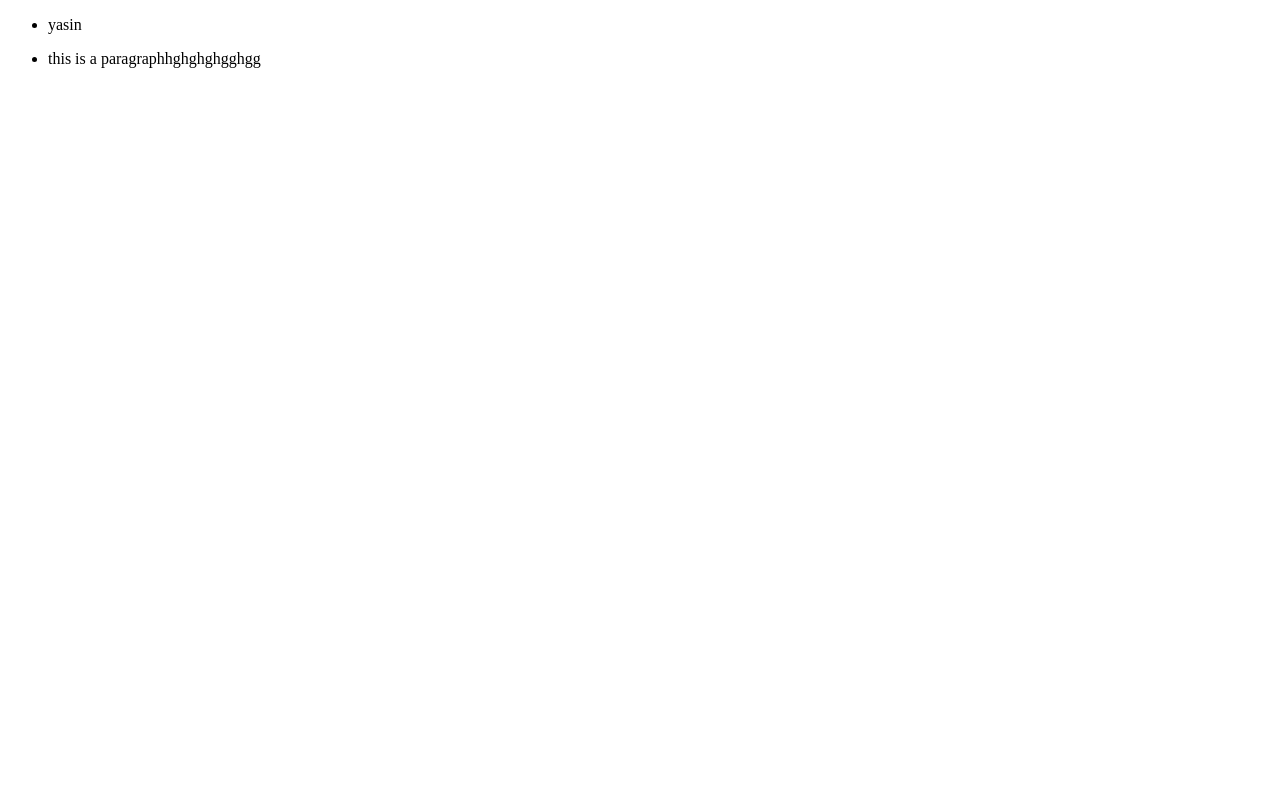
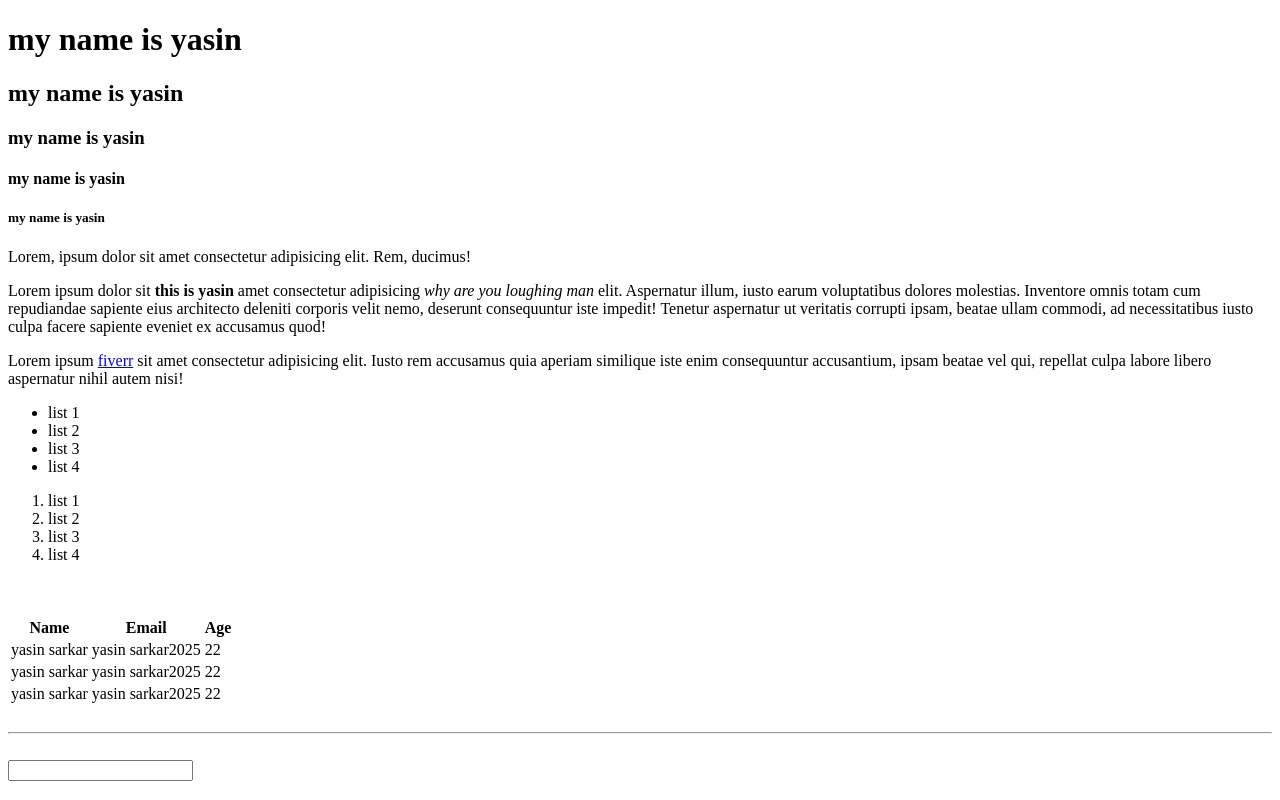
Before and after one commit to yasinsarkar/new_repo, a plain HTML site: page index.html in a window 1280 px wide. Drawn offline with Linux system fonts and the light colour scheme.

Commit message:
new version

```diff
--- a/index.html
+++ b/index.html
@@ -6,22 +6,71 @@
 
 </head>
 <body>
+    <!--heading-->
+<h1>my name is yasin</h1>
+<h2>my name is yasin</h2>
+<h3>my name is yasin</h3>
+<h4>my name is yasin</h4>
+<h5>my name is yasin</h5>
+<!--paragraph-->
+<p>Lorem, ipsum dolor sit amet consectetur adipisicing elit. Rem, ducimus!</p>
+<p>Lorem ipsum dolor sit <strong>this is yasin</strong> amet consectetur adipisicing <em>why are you loughing man</em> elit. Aspernatur illum, iusto earum voluptatibus dolores molestias. Inventore omnis totam cum repudiandae sapiente eius architecto deleniti corporis velit nemo, deserunt consequuntur iste impedit! Tenetur aspernatur ut veritatis corrupti ipsam, beatae ullam commodi, ad necessitatibus iusto culpa facere sapiente eveniet ex accusamus quod!
+</p>
+<p>Lorem ipsum <a href="https://www.fiverr.com" target="blank">fiverr</a> sit amet consectetur adipisicing elit. Iusto rem accusamus quia aperiam similique iste enim consequuntur accusantium, ipsam beatae vel qui, repellat culpa labore libero aspernatur nihil autem nisi!</p>
+
+<!--list-->
 <ul>
-    <li>yasin</li>
+    <li>list 1</li>
+    <li>list 2</li>
+    <li>list 3</li>
+    <li>list 4</li>
 </ul>
-<ul>
-<li>
-this is a paragraphhghghghgghgg
+<ol>
+    <li>list 1</li>
+    <li>list 2</li>
+    <li>list 3</li>
+    <li>list 4</li>
+</ol>
+<!--table-->
+<table>
+    <thead>
+        <tr>
+            <th>Name</th>
+            <th>Email</th>
+            <th>Age</th>
+        </tr>
+    </thead>
+    <tbody>
+        <tr>
+            <td>yasin sarkar</td>
+            <td>yasin sarkar2025</td>
+            <td>22</td>
+        </tr>
+        <br>
+        <tr>
+            <td>yasin sarkar</td>
+            <td>yasin sarkar2025</td>
+            <td>22</td>
+        </tr>
+        <br>
+        <tr>
+            <td>yasin sarkar</td>
+            <td>yasin sarkar2025</td>
+            <td>22</td>
+        </tr>
+    </tbody>
+</table>
+<br>
+<hr>
+<br>
 
-</li>
-</ul>
-<table>
-
-</table>
-
-
-
-
+<!--from-->
+<form action="process.php" method="post">
+    <div>
+        <label for="First name"></label>
+        <input type="text" name="First-Name">
+    </div>
+</form>
 
 </body>
 </html>
```
Also changed, not shown: app.html (deleted, +0 -11 lines), 1 other file.
